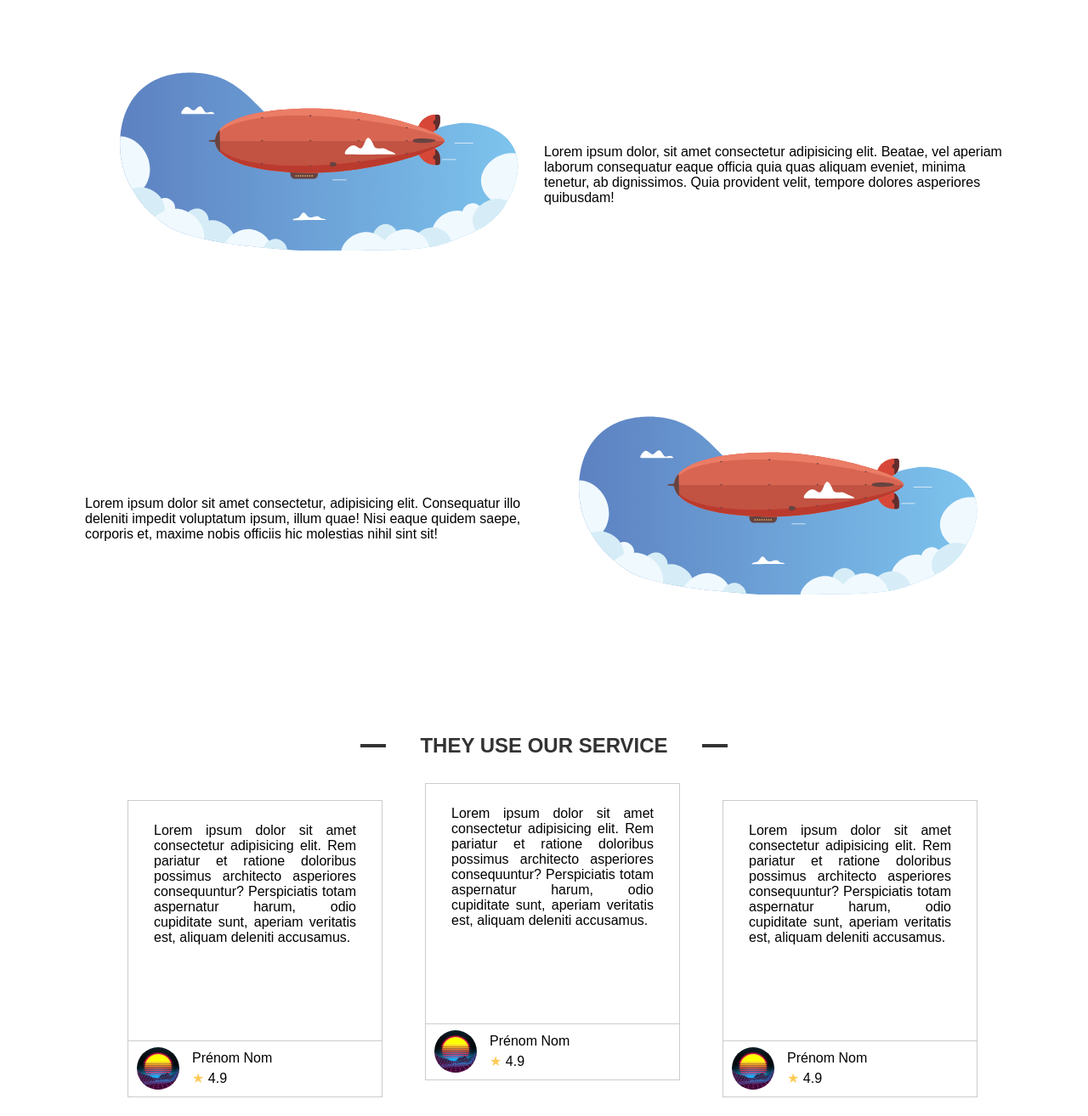
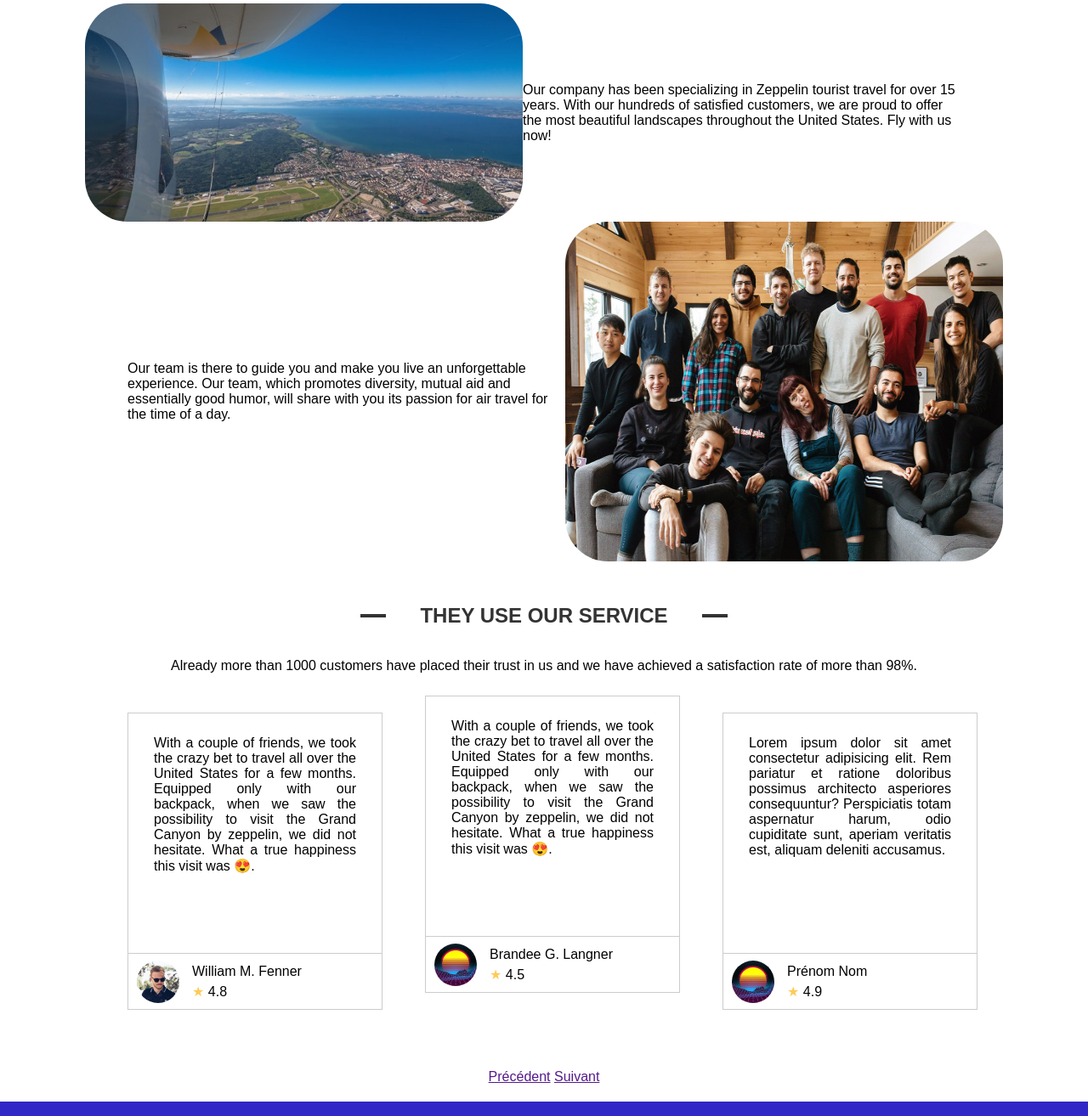
Before and after one commit to mboultoureau/zeppelin-tour, a website: page index.html in a window 1280 px wide. Shown: the part 874-2188 px from the top of the page at 85% size. Drawn offline with Linux system fonts and the light colour scheme.

Commit message:
update image and text

```diff
--- a/css/style.css
+++ b/css/style.css
@@ -307,6 +307,21 @@ section {
 }
 
 /* ABOUT US */
+
+.about-us img {
+    border-radius: 50px;
+}
+
+.about-us div {
+    margin-right: 50px;
+    margin-left: 0px;
+}
+
+.about-us .inverse {
+    margin-left: 50px;
+    margin-right: 0px;
+}
+
 @media (min-width: 700px) {
     .about-us div {
         display: flex;
--- a/index.html
+++ b/index.html
@@ -51,22 +51,28 @@
             <section class="about-us">
                 <h2>About us</h2>
                 <div>
-                    <img src="img/zeppelin-home.svg" alt="Zeppelin" />
+                    <img src="img/valley.jpg" alt="valley" width="auto" />
                     <p>
-                        Lorem ipsum dolor, sit amet consectetur adipisicing
-                        elit. Beatae, vel aperiam laborum consequatur eaque
-                        officia quia quas aliquam eveniet, minima tenetur, ab
-                        dignissimos. Quia provident velit, tempore dolores
-                        asperiores quibusdam!
+                        Our company has been specializing in Zeppelin tourist
+                        travel for over 15 years. With our hundreds of satisfied
+                        customers, we are proud to offer the most beautiful
+                        landscapes throughout the United States. Fly with us
+                        now!
                     </p>
                 </div>
                 <div class="inverse">
-                    <img src="img/zeppelin-home.svg" alt="Zeppelin" />
+                    <img
+                        src="img/team.jpg"
+                        alt="team"
+                        width="auto"
+                        height="400px"
+                    />
                     <p>
-                        Lorem ipsum dolor sit amet consectetur, adipisicing
-                        elit. Consequatur illo deleniti impedit voluptatum
-                        ipsum, illum quae! Nisi eaque quidem saepe, corporis et,
-                        maxime nobis officiis hic molestias nihil sint sit!
+                        Our team is there to guide you and make you live an
+                        unforgettable experience. Our team, which promotes
+                        diversity, mutual aid and essentially good humor, will
+                        share with you its passion for air travel for the time
+                        of a day.
                     </p>
                 </div>
             </section>
@@ -74,14 +80,52 @@
             <!-- REVIEWS -->
             <section>
                 <h2>They use our service</h2>
+                <p>
+                    Already more than 1000 customers have placed their trust in
+                    us and we have achieved a satisfaction rate of more than
+                    98%.
+                </p>
                 <div class="reviews">
                     <article class="review-very-previous">
                         <p>
-                            Lorem ipsum dolor sit amet consectetur adipisicing
-                            elit. Rem pariatur et ratione doloribus possimus
-                            architecto asperiores consequuntur? Perspiciatis
-                            totam aspernatur harum, odio cupiditate sunt,
-                            aperiam veritatis est, aliquam deleniti accusamus.
+                            My husband surprised me by ordering a zeppelin trip
+                            for our anniversary. It was the best surprise I
+                            could hope for, we flew over Yosemite and saw the
+                            beautiful mountains of the Sierra Nevada.
+                        </p>
+                        <div class="person">
+                            <img src="img/profil1.jpeg" alt="Profile Picture" />
+                            <div>
+                                <p>Taylor Lamb</p>
+                                <p><span>★</span> 4.7</p>
+                            </div>
+                        </div>
+                    </article>
+                    <article class="review-previous">
+                        <p>
+                            With a couple of friends, we took the crazy bet to
+                            travel all over the United States for a few months.
+                            Equipped only with our backpack, when we saw the
+                            possibility to visit the Grand Canyon by zeppelin,
+                            we did not hesitate. What a true happiness this
+                            visit was 😍.
+                        </p>
+                        <div class="person">
+                            <img src="img/profil2.jpg" alt="Profile Picture" />
+                            <div>
+                                <p>William M. Fenner</p>
+                                <p><span>★</span> 4.8</p>
+                            </div>
+                        </div>
+                    </article>
+                    <article class="review-current">
+                        <p>
+                            With a couple of friends, we took the crazy bet to
+                            travel all over the United States for a few months.
+                            Equipped only with our backpack, when we saw the
+                            possibility to visit the Grand Canyon by zeppelin,
+                            we did not hesitate. What a true happiness this
+                            visit was 😍.
                         </p>
                         <div class="person">
                             <img
@@ -89,46 +133,8 @@
                                 alt="Profile Picture"
                             />
                             <div>
-                                <p>Prénom Nom</p>
-                                <p><span>★</span> 4.9</p>
-                            </div>
-                        </div>
-                    </article>
-                    <article class="review-previous">
-                        <p>
-                            Lorem ipsum dolor sit amet consectetur adipisicing
-                            elit. Rem pariatur et ratione doloribus possimus
-                            architecto asperiores consequuntur? Perspiciatis
-                            totam aspernatur harum, odio cupiditate sunt,
-                            aperiam veritatis est, aliquam deleniti accusamus.
-                        </p>
-                        <div class="person">
-                            <img
-                                src="img/profile-picture.jpg"
-                                alt="Profile Picture"
-                            />
-                            <div>
-                                <p>Prénom Nom</p>
-                                <p><span>★</span> 4.9</p>
-                            </div>
-                        </div>
-                    </article>
-                    <article class="review-current">
-                        <p>
-                            Lorem ipsum dolor sit amet consectetur adipisicing
-                            elit. Rem pariatur et ratione doloribus possimus
-                            architecto asperiores consequuntur? Perspiciatis
-                            totam aspernatur harum, odio cupiditate sunt,
-                            aperiam veritatis est, aliquam deleniti accusamus.
-                        </p>
-                        <div class="person">
-                            <img
-                                src="img/profile-picture.jpg"
-                                alt="Profile Picture"
-                            />
-                            <div>
-                                <p>Prénom Nom</p>
-                                <p><span>★</span> 4.9</p>
+                                <p>Brandee G. Langner</p>
+                                <p><span>★</span> 4.5</p>
                             </div>
                         </div>
                     </article>
```
Also changed, not shown: img/profil1.jpeg (added), img/profil2.jpg (added), img/team.jpg (added), img/valley.jpg (added).
